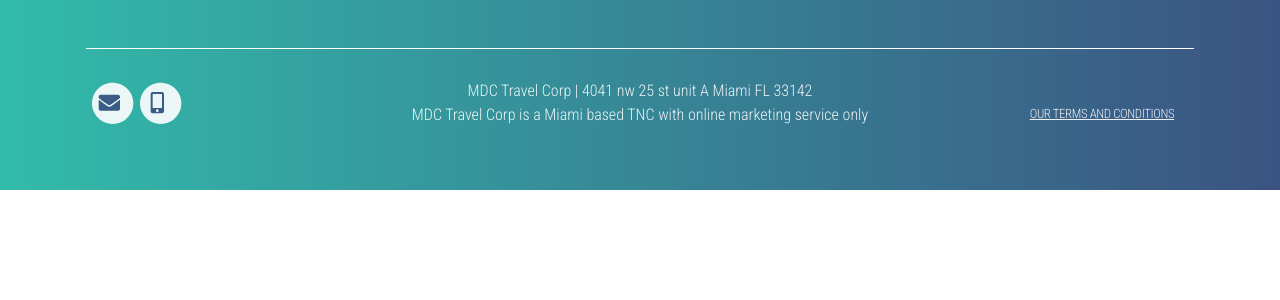
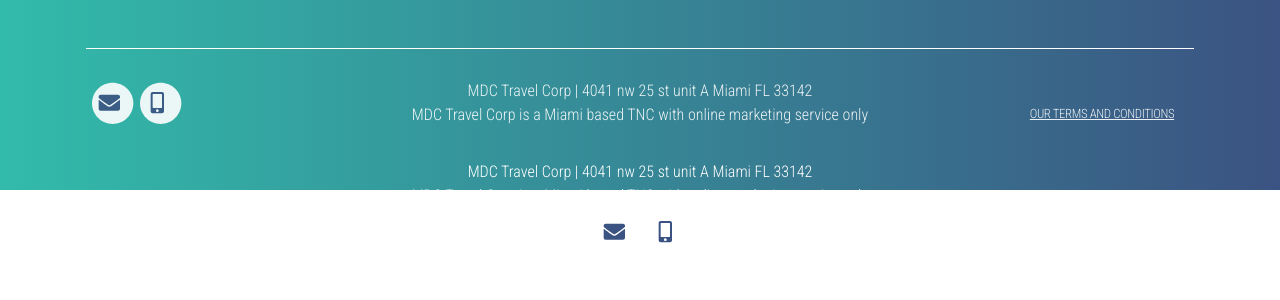
Before and after one commit to gnich12/mdcsite, a Jekyll site: the page built from index.html, in a window 1280 px wide. Shown: the top 300 px of the page. Built offline with Jekyll 4.4.1, drawn with Linux system fonts in a browser that asks for light colours; nearby versions of some CDN libraries.

Commit message:
footer initial release
initial release of footers

```diff
--- a/_includes/footer.html
+++ b/_includes/footer.html
@@ -1,14 +1,17 @@
 <footer class="footer">
   <!-- <div class="foot-content"> -->
-  <div class="columns foot-content">
+    <div class="columns foot-content is-desktop" id="desktop">
       <div class="column is-2 foot-content-column">
         <div class="envelope">
+          <div id="box1">
               <span class="icon is-large" id='env'>
                   <span class="fa-stack fa-lg">
                     <i class="fas fa-circle fa-stack-2x" id="mailcircle"></i>
                     <i class="fas fa-envelope fa-stack-1x drk-blue" id="envicon"></i>
                   </span>
                 </span>
+          </div>
+
           <span class="icon is-large" id="phone">
             <span class="fa-stack fa-lg">
               <i class="fas fa-circle fa-stack-2x" id="phonecircle"></i>
@@ -29,7 +32,7 @@
       </div>
       <div class="column is-8 foot-content-column">
         <!-- <div class="foot-text"> -->
-      <p class="has-text-centered">
+        <p class="has-text-centered white">
           MDC Travel Corp | 4041 nw 25 st unit A Miami FL 33142<br />
           MDC Travel Corp is a Miami based TNC with online marketing service only
         </p>
@@ -42,5 +45,52 @@
 
       </div>
     </div>
+  <!-- </div> -->
+  <!-- Mobile -->
+  <div class="columns" id="mobile-footer">
+    <div class="column">
+      <div class="foot-content-mobile">
+        <p class="has-text-centered white">
+          MDC Travel Corp | 4041 nw 25 st unit A Miami FL 33142<br />
+          MDC Travel Corp is a Miami based TNC with online marketing service only
+        </p>
+      </div>
+
+      <div>
+        <!--class="level" -->
+        <div class="has-text-centered">
+          <!-- level-item -->
+          <div>
+            <span class="icon is-large" id='env-mobile'>
+              <span class="fa-stack fa-lg">
+                <i class="fas fa-circle fa-stack-2x" id="mobicircle"></i>
+                <i class="fas fa-envelope fa-stack-1x drk-blue" id="eicon"></i>
+              </span>
+            </span>
+            <span class="icon is-large" id="env-phone">
+              <span class="fa-stack fa-lg">
+                <i class="fas fa-circle fa-stack-2x " id="mobiphone"></i>
+                <i class="fas fa-mobile-alt fa-stack-1x drk-blue" id="emobi"></i>
+              </span>
+            </span>
+          </div>
+        </div>
+        <div class="has-text-centered">
+          <div>
+            <span id="pmobile" class="disable-icons">
+              +1-786-236-5385
+            </span>
+            <span id="emobile" class="disable-icons">
+              info@mdctravelcorp.com
+            </span>
+          </div>
+        </div>
+        <div style="margin-top: 15px;">
+          <div>
+            <a class="otc" href="http://google.com" target="_blank">OUR TERMS AND CONDITIONS</a>
+          </div>
+        </div>
+      </div>
+    </div>
   </div>
 </footer>
```
Lines whose indentation alone changed are shown as unchanged.
